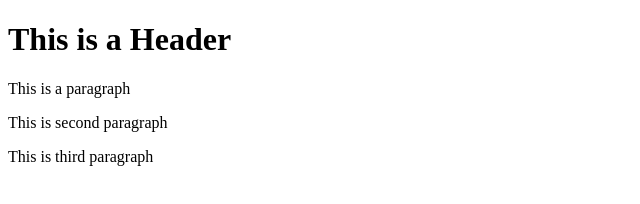
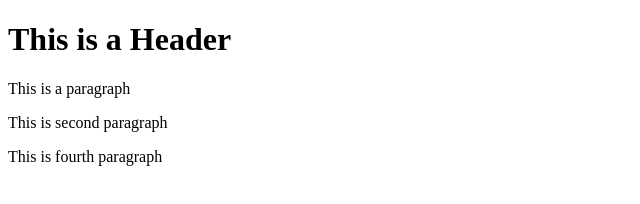
Before and after one commit to elena-dodici/git-test, a plain HTML site: page index.html in a window 1280 px wide. Shown: the full height of the page, 0-640 px from the left. Drawn offline with Linux system fonts and the light colour scheme.

Commit message:
fifth commit

```diff
--- a/index.html
+++ b/index.html
@@ -8,6 +8,6 @@
     <h1>This is a Header</h1>
     <p>This is a paragraph</p>
     <p>This is second paragraph</p>
-    <p>This is third paragraph</p>
+    <p>This is fourth paragraph</p>
   </body>
 </html>
```
